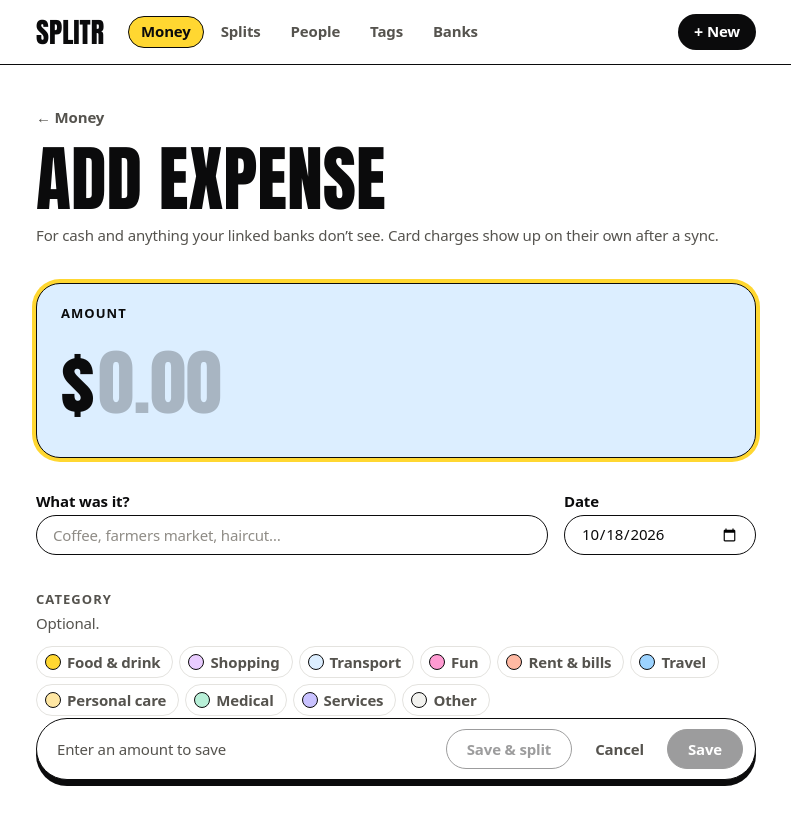
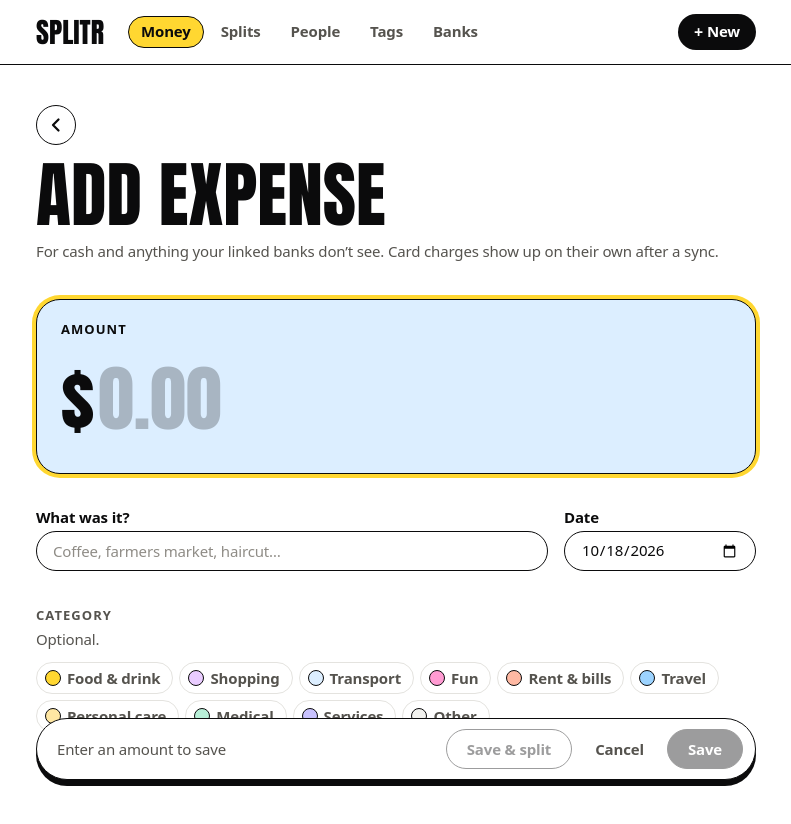
Before and after one commit to Aditya24Sharma/splitr, a React (Vite) app: page /transactions/new in a window 1280 px wide. Shown: the top 824 px of the page, without its empty margins (244-1035 px from the left). Built offline with nearby package versions, Linux system fonts and the light colour scheme.

Commit message:
feat(ui): use a chevron button for going back

```diff
--- /dev/null
+++ b/components/BackLink.tsx
@@ -0,0 +1,20 @@
+import Link from "@/components/Link";
+
+/**
+ * The way back from a page: a round chevron button. The destination is in
+ * the label, for screen readers and as a tooltip.
+ */
+export function BackLink({ href, label }: { href: string; label: string }) {
+  return (
+    <Link
+      href={href}
+      aria-label={label}
+      title={label}
+      className="tap-area inline-flex items-center justify-center w-10 h-10 rounded-full border border-ink bg-surface text-ink hover:bg-sun active:scale-95 transition-[background-color,transform] focus-visible:outline-none focus-visible:ring-4 focus-visible:ring-sun"
+    >
+      <svg aria-hidden="true" viewBox="0 0 20 20" className="w-5 h-5" fill="none" stroke="currentColor" strokeWidth="2.25">
+        <path d="M12.5 4.5 7 10l5.5 5.5" strokeLinecap="round" strokeLinejoin="round" />
+      </svg>
+    </Link>
+  );
+}
--- a/src/pages/add-expense.tsx
+++ b/src/pages/add-expense.tsx
@@ -1,4 +1,5 @@
 import { useEffect, useState } from "react";
+import { BackLink } from "@/components/BackLink";
 import Link, { useGoTo, useQueryString } from "@/components/Link";
 import { Button } from "@/components/ui/Button";
 import { Field, Input } from "@/components/ui/Field";
@@ -85,12 +86,7 @@ export default function AddExpensePage() {
   return (
     <div className="space-y-9">
       <header>
-        <Link
-          href={editId ? `/transactions/${editId}` : "/"}
-          className="tap-area text-sm font-semibold text-ink-muted hover:text-ink"
-        >
-          ← {editId ? "Back to expense" : "Money"}
-        </Link>
+        <BackLink href={editId ? `/transactions/${editId}` : "/"} label={editId ? "Back to expense" : "Back to Money"} />
         <h1 className="mt-4 font-display text-6xl sm:text-7xl uppercase">
           {editId ? "Edit expense" : "Add expense"}
         </h1>
--- a/src/pages/expense.tsx
+++ b/src/pages/expense.tsx
@@ -3,6 +3,7 @@ import { useQuery, useQueryClient } from "@tanstack/react-query";
 import { expenseQuery, isNotFound, peopleQuery, useRefreshAll } from "../queries";
 import Link, { useGoTo, useRouteParam } from "@/components/Link";
 import { Button } from "@/components/ui/Button";
+import { BackLink } from "@/components/BackLink";
 import { CopyButton } from "@/components/CopyButton";
 import { DeleteSection } from "@/components/DeleteSection";
 import { PersonChip } from "@/components/PersonChip";
@@ -273,12 +274,7 @@ export default function ExpenseDetailPage() {
 
   return (
     <div className="space-y-8">
-      <Link
-        href="/splits"
-        className="tap-area inline-flex items-center gap-1.5 text-sm font-semibold text-ink-muted hover:text-ink transition-colors"
-      >
-        ← Splits
-      </Link>
+      <BackLink href="/splits" label="Back to Splits" />
 
       {/* ── Header ──────────────────────────────────────────────────────── */}
       <header>
--- a/src/pages/new-chooser.tsx
+++ b/src/pages/new-chooser.tsx
@@ -1,5 +1,6 @@
 import { useQuery } from "@tanstack/react-query";
 import { accountsQuery, transactionQuery } from "../queries";
+import { BackLink } from "@/components/BackLink";
 import Link, { useQueryString } from "@/components/Link";
 import { formatUSD } from "@/lib/money";
 import { accountLabel, indexAccounts } from "@/lib/bank-types";
@@ -45,12 +46,7 @@ export default function NewExpensePage() {
     <div className="space-y-8">
       <header>
         {tx && (
-          <Link
-            href={`/transactions/${tx.id}`}
-            className="tap-area text-sm font-semibold text-ink-muted hover:text-ink"
-          >
-            ← Back to charge
-          </Link>
+          <BackLink href={`/transactions/${tx.id}`} label="Back to charge" />
         )}
         <h1 className={`${tx ? "mt-4 " : ""}font-display text-6xl sm:text-7xl uppercase`}>
           {tx ? "Split it" : "New"}
--- a/src/pages/quick-split.tsx
+++ b/src/pages/quick-split.tsx
@@ -1,4 +1,5 @@
 import { useState, useEffect, useMemo } from "react";
+import { BackLink } from "@/components/BackLink";
 import Link, { useGoTo, useQueryString } from "@/components/Link";
 import { Button } from "@/components/ui/Button";
 import { Field, Input } from "@/components/ui/Field";
@@ -350,12 +351,7 @@ export default function NewSimplePage() {
   return (
     <div className="space-y-9">
       <header>
-        <Link
-          href={editId ? `/expenses/${editId}` : fromTx ? `/expenses/new?fromTx=${fromTx}` : "/expenses/new"}
-          className="tap-area text-sm font-semibold text-ink-muted hover:text-ink"
-        >
-          ← {editId ? "Back to expense" : fromTx ? "Split it" : "New"}
-        </Link>
+        <BackLink href={editId ? `/expenses/${editId}` : fromTx ? `/expenses/new?fromTx=${fromTx}` : "/expenses/new"} label={editId ? "Back to expense" : fromTx ? "Back to split options" : "Back to New"} />
         <h1 className="mt-4 font-display text-6xl sm:text-7xl uppercase">
           {editId ? "Edit split" : "Quick split"}
         </h1>
--- a/src/pages/receipt.tsx
+++ b/src/pages/receipt.tsx
@@ -1,6 +1,7 @@
 import { useState, useEffect } from "react";
 import { txLabel, type TxView } from "@/lib/transactions";
 import { loadExpenseToEdit, loadSourceTx, peopleQuery, queryClient, useRefreshAll } from "../queries";
+import { BackLink } from "@/components/BackLink";
 import Link, { useGoTo, useQueryString } from "@/components/Link";
 import { Button } from "@/components/ui/Button";
 import { Field, Input } from "@/components/ui/Field";
@@ -379,12 +380,7 @@ export default function NewItemizedPage() {
   return (
     <div className="space-y-9">
       <header>
-        <Link
-          href={editId ? `/expenses/${editId}` : fromTx ? `/expenses/new?fromTx=${fromTx}` : "/expenses/new"}
-          className="tap-area text-sm font-semibold text-ink-muted hover:text-ink"
-        >
-          ← {editId ? "Back to expense" : fromTx ? "Split it" : "New"}
-        </Link>
+        <BackLink href={editId ? `/expenses/${editId}` : fromTx ? `/expenses/new?fromTx=${fromTx}` : "/expenses/new"} label={editId ? "Back to expense" : fromTx ? "Back to split options" : "Back to New"} />
         <h1 className="mt-4 font-display text-6xl sm:text-7xl uppercase">
           {editId ? "Edit receipt" : "Receipt"}
         </h1>
--- a/src/pages/transaction.tsx
+++ b/src/pages/transaction.tsx
@@ -4,6 +4,7 @@ import { accountsQuery, expenseQuery, isNotFound, peopleQuery, transactionQuery,
 import Link, { useGoTo, useRouteParam } from "@/components/Link";
 import { Button } from "@/components/ui/Button";
 import { Section } from "@/components/ui/Section";
+import { BackLink } from "@/components/BackLink";
 import { BankLogo } from "@/components/BankLogo";
 import { DeleteSection } from "@/components/DeleteSection";
 import { PersonChip } from "@/components/PersonChip";
@@ -134,9 +135,7 @@ export default function TransactionPage() {
 
   return (
     <div className="space-y-8">
-      <Link href="/" className="tap-area inline-flex items-center gap-1.5 text-sm font-semibold text-ink-muted hover:text-ink">
-        ← Money
-      </Link>
+      <BackLink href="/" label="Back to Money" />
 
       {/* ── Header ──────────────────────────────────────────────────────── */}
       <header>
```
